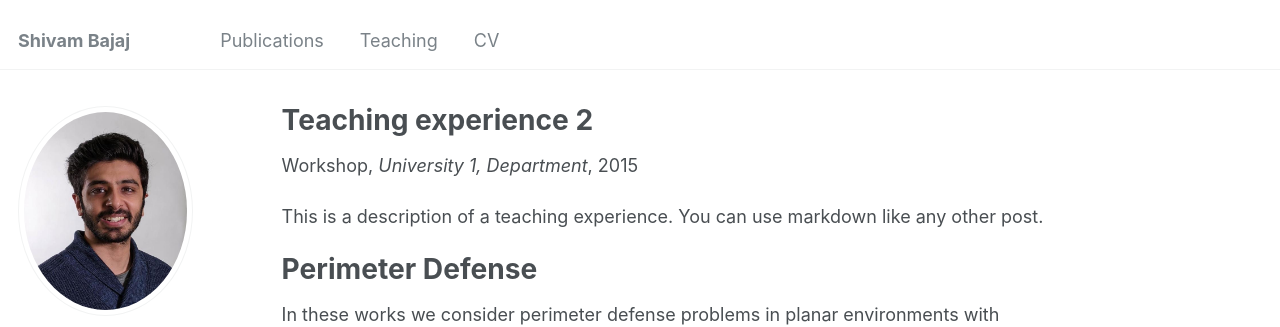
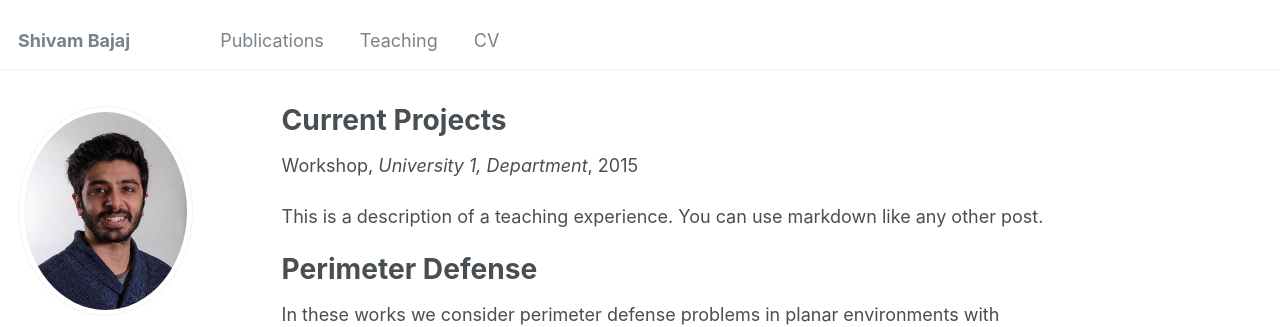
Before and after one commit to shivambajaj08/shivambajaj08.github.io, a Jekyll site: the page built from _teaching/2014-spring-teaching-1.md, in a window 1280 px wide and 1334 px high. Shown: the top 327 px of the window. Built offline with Jekyll 4.4.1, drawn with Linux system fonts in a browser that asks for light colours; some web fonts are replaced.

Commit message:
Update 2014-spring-teaching-1.md

```diff
--- a/_teaching/2014-spring-teaching-1.md
+++ b/_teaching/2014-spring-teaching-1.md
@@ -1,5 +1,5 @@
 ---
-title: "Teaching experience 2"
+title: "Current Projects"
 collection: teaching
 type: "Workshop"
 permalink: /teaching/2015-spring-teaching-1
```
